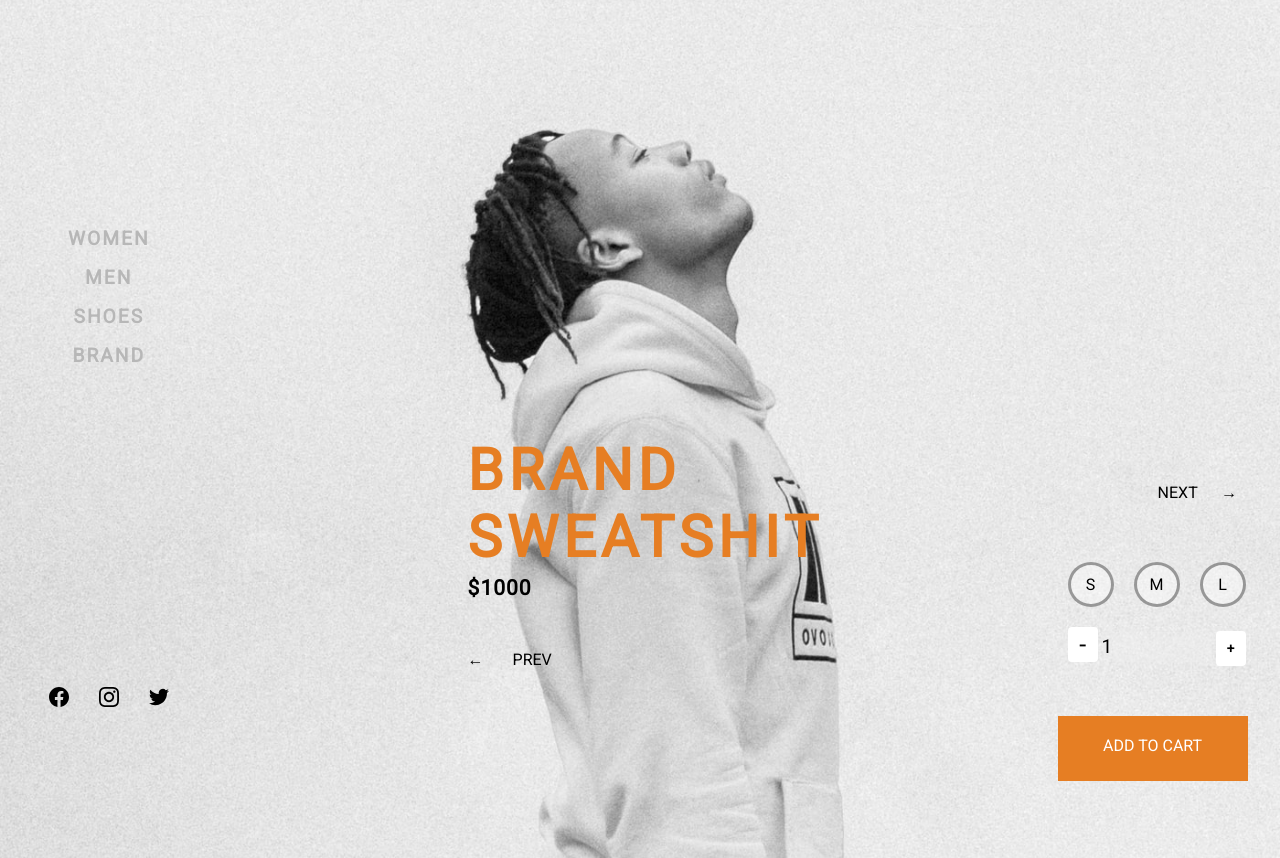
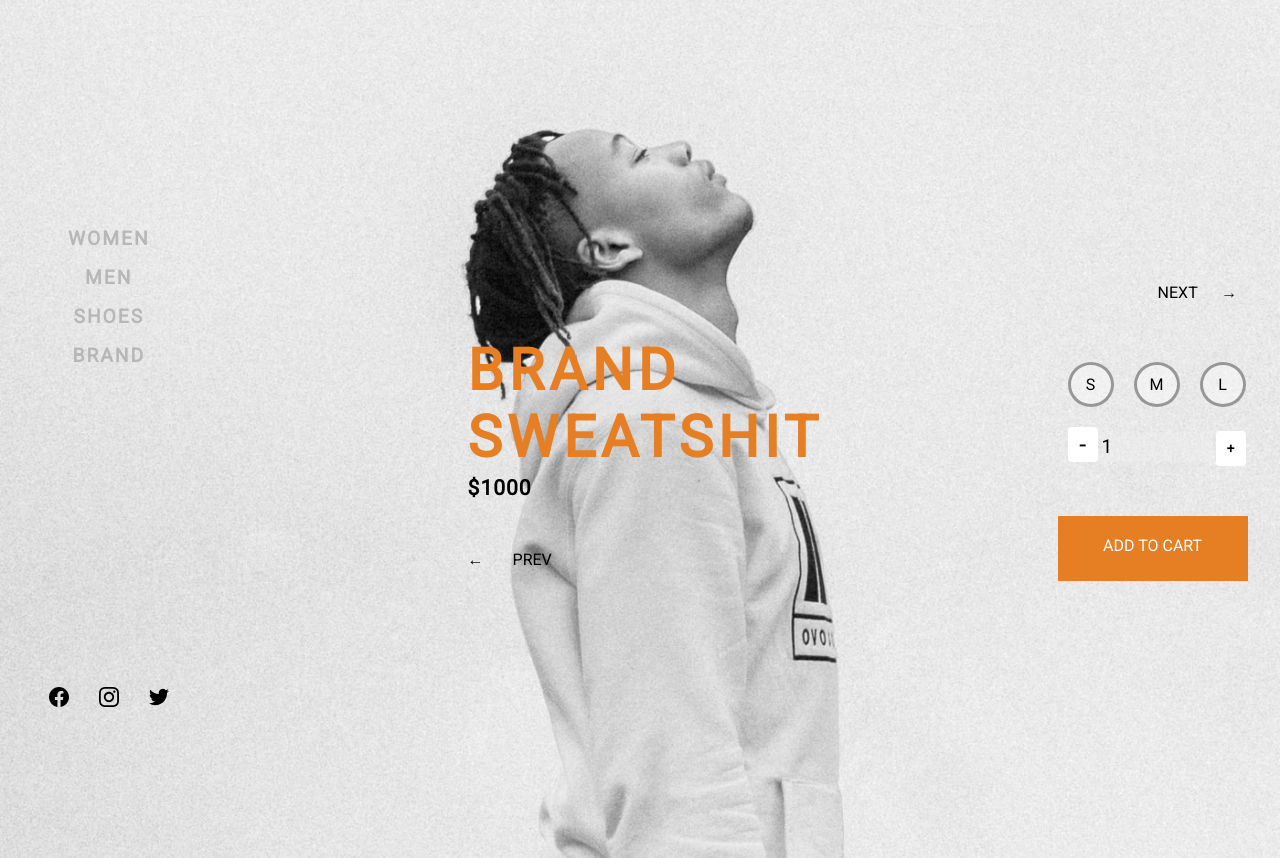
Before and after one commit to Alchemist-developer/shop-website-frontend-challenge, a plain HTML site: page index.html in a window 1280 px wide. Shown: the part 63-921 px from the top of the page. Drawn offline with Linux system fonts and the light colour scheme.

Commit message:
margin items

```diff
--- a/styles/aside.css
+++ b/styles/aside.css
@@ -105,7 +105,7 @@ h3 {
 .aside-body {
     display: flex;
     flex-direction: column;
-    margin: 500px 0px 0px 200px;
+    margin: 300px 0px 0px 200px;
 }
 
 .size-shirt {
--- a/styles/main.css
+++ b/styles/main.css
@@ -8,7 +8,7 @@
     height: 100vh;
     display: block;
     text-align: start;
-    padding: 500px 0px 0px 250px;
+    padding: 400px 0px 0px 250px;
 }
 
 .main-title {
```
